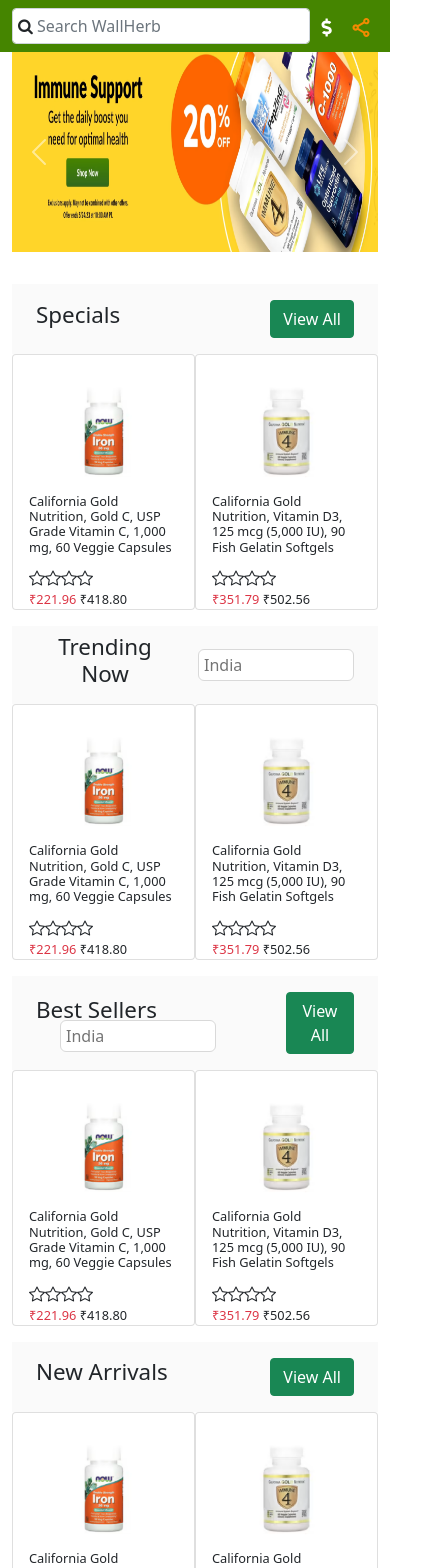
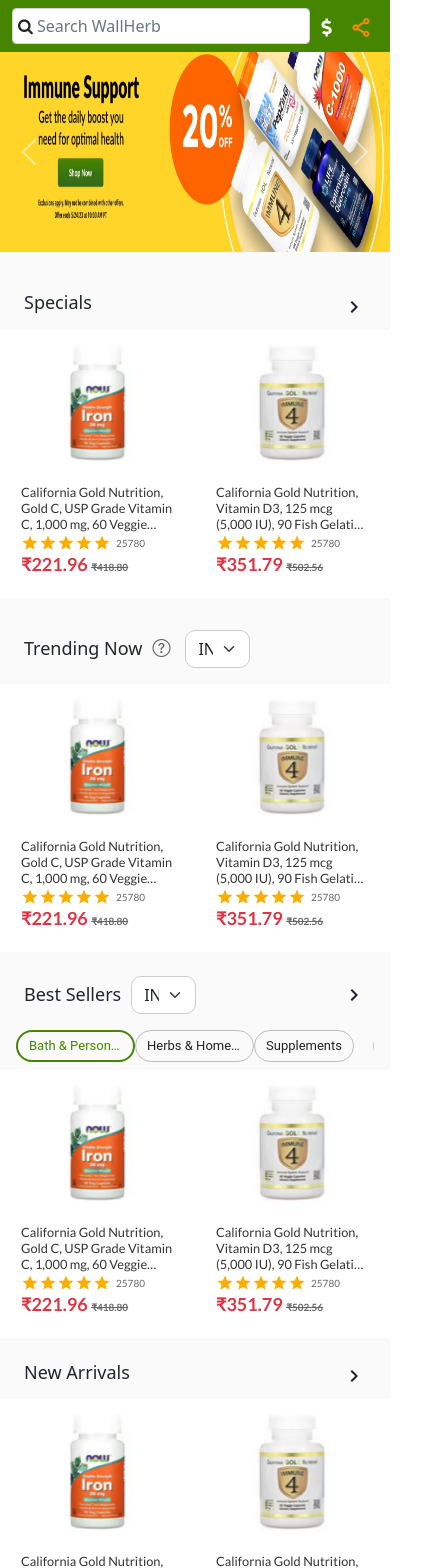
Before and after one commit to bobiiii/React-Ec2, a React (Vite) app: page / in a window 390 px wide. Shown: the top 1568 px of the page, 439 px wide, since content can reach past the window. Built offline with nearby package versions, Linux system fonts and the light colour scheme.

Commit message:
home page

```diff
--- a/src/components/BestSellers.jsx
+++ b/src/components/BestSellers.jsx
@@ -1,12 +1,39 @@
 // import CardBox from './CardBox'
+import { useMediaQuery } from '@mui/material'
 import Carouselcards from './Carouselcards'
+import { KeyboardArrowRight } from '@mui/icons-material'
+import HomePageChipCarousel from './HomePageChipCarousel'
 
 function BestSellers() {
+  const matches = useMediaQuery('(max-width:500px)')
   return (
     <>
       <div className="speacilsSection d-flex align-items-center justify-content-between px-4 py-2 mt-3  ">
+        <div className="d-flex  align-items-baseline">
+          <div className="d-flex  align-items-baseline">
+            <h5 className={`${matches ? 'fs-cs-6' : 'fs-cs-4'} d-inline`}>
+              {' '}
+              Best Sellers{' '}
+            </h5>
             <div>
-          <h5 className="fs-cs-4 d-inline"> Best Sellers </h5>
+              <select
+                class="form-select show-icon-mobile"
+                aria-label="Default select example"
+                style={{
+                  width: '65px',
+                  borderRadius: '10px',
+                  border: '1px solid #CCCCCC',
+                  marginLeft: '10px',
+                }}
+              >
+                <option selected>IN</option>
+                <option value="1">One</option>
+                <option value="2">Two</option>
+                <option value="3">Three</option>
+              </select>
+            </div>
+          </div>
+          <div className="show-button-mobile">
             <input
               className="ms-4 trdinput"
               placeholder="India"
@@ -14,12 +41,19 @@ function BestSellers() {
               style={{ paddingLeft: '5px' }}
             />
           </div>
-        <div>
+        </div>
+        <div className="show-button-mobile">
           {' '}
           <button type="button" className="btn btn-success my-2">
             View All
           </button>
         </div>
+        <div className="show-icon-mobile">
+          <KeyboardArrowRight />
+        </div>
+      </div>
+      <div className="mx-3 my-2">
+        <HomePageChipCarousel />
       </div>
       <Carouselcards />
     </>
--- a/src/components/Carouselcards.jsx
+++ b/src/components/Carouselcards.jsx
@@ -1,6 +1,9 @@
 // import React from 'react'
 import Slider from 'react-slick'
 import { slide1 } from '../utils/data'
+import '../styles/Css/react-slick-cards.css'
+import { Rating, useMediaQuery } from '@mui/material'
+
 function Carouselcards() {
   const settings = {
     infinite: true,
@@ -20,7 +23,7 @@ function Carouselcards() {
       {
         breakpoint: 600,
         settings: {
-          slidesToShow: 4,
+          slidesToShow: 3,
           slidesToScroll: 2,
           initialSlide: 2,
         },
@@ -34,17 +37,36 @@ function Carouselcards() {
       },
     ],
   }
+  const matches = useMediaQuery('(max-width:500px)')
   return (
-    <div>
+    <div
+      className="bg-color-div"
+      style={{ width: '100%', overflowX: 'hidden' }}
+    >
       <Slider {...settings}>
         {slide1.map((item, index) => {
           return (
-            <div key={index}>
-              <div className="card w-100  " style={{ height: '16rem' }}>
-                <div className=" mx-auto pt-3" style={{ width: '50%' }}>
+            <div key={index} style={{ backgroundColor: 'white' }}>
+              <div
+                className="card w-100 card-hover card-style "
+                style={{
+                  // height: '18rem',
+                  border: 'none',
+                  backgroundColor: 'white',
+                  paddingBottom: '20px',
+                }}
+              >
+                <div
+                  className={` ${matches ? 'mx-1 pt-0  ' : 'mx-auto pt-3'}`}
+                  style={{ width: '50%' }}
+                >
                   <img
                     src={item.img}
-                    className="card-img-top  mx-auto pt-3"
+                    className={`card-img-top card-image ${
+                      matches
+                        ? 'mx-4 pt-1 pb-1 d-flex  justify-content-center'
+                        : 'mx-auto pt-3'
+                    }`}
                     alt="..."
                     width="100%"
                     height="auto"
@@ -54,18 +76,21 @@ function Carouselcards() {
                   className="card-body d-flex flex-column justify-content-center  pb-0   "
                   style={{ height: '16rem' }}
                 >
-                  <h5 className="card-title fs-cs-1 flex-grow-1 mb-auto ">
+                  <h5
+                    className="card-title fs-cs-1 flex-grow-1 mb-auto card-style-title "
+                    // style={{ maxWidth: '173px' }}
+                  >
                     {item.title}
                   </h5>
-                  <div>
-                    <i className="bi bi-star"></i>
-                    <i className="bi bi-star"></i>
-                    <i className="bi bi-star"></i>
-                    <i className="bi bi-star"></i>
+                  <div className="d-flex align-items-center">
+                    <Rating value={5} size="small" readOnly />
+                    <span className="gray-rating">25780</span>
                   </div>
-                  <div className="fs-cs-1 ">
-                    <span className="text-danger">{item.oldPrice} </span>{' '}
-                    <span>{item.newPrice}</span>
+                  <div className="fs-cs-1 pb-3">
+                    <span className="text-danger price-red">
+                      {item.oldPrice}{' '}
+                    </span>{' '}
+                    <span className="price-gray">{item.newPrice}</span>
                   </div>
                 </div>
               </div>
--- a/src/components/HerbsandSpice.jsx
+++ b/src/components/HerbsandSpice.jsx
@@ -17,6 +17,8 @@ import HerbPagination from './HerbPagination'
 import HerbsMiniBannerCarousel from './HerbsMiniBannerCarousel'
 import ErrorIcon from '@mui/icons-material/Error'
 import KeyboardArrowRightIcon from '@mui/icons-material/KeyboardArrowRight'
+import { useMediaQuery } from '@mui/material'
+import '../styles/Css/herbs.css'
 
 function HerbsandSpice() {
   const categoriesList = [
@@ -342,9 +344,12 @@ function HerbsandSpice() {
       price: '566.94',
     },
   ]
+
+  const matches = useMediaQuery('(min-width:1450px)')
+
   return (
     <>
-      <div className="container">
+      <div className={matches && 'container'} style={{ background: '#fafafa' }}>
         <div className="mainhero">
           <div className="hero ">
             <div className="ms-5 ">
@@ -485,7 +490,10 @@ function HerbsandSpice() {
             </div>
           </div>
 
-          <div className="herbs-section-main-spacing">
+          <div
+            className="herbs-section-main-spacing"
+            // style={{background: "#ffffff"}}
+          >
             <div className="sidebarsection">
               <div className="sidebar mt-3 ">
                 <ul className="nav flex-column ">
@@ -849,7 +857,10 @@ function HerbsandSpice() {
                   {accordionList.map((item) => {
                     return (
                       <>
-                        <li className="nav-item accordion-item">
+                        <li
+                          className="nav-item accordion-item"
+                          style={{ background: '#fafafa', borderBottom: '0px' }}
+                        >
                           <a
                             className="nav-link text-dark d-flex justify-content-between align-items-baseline accordion-header"
                             id="flush-headingOne"
@@ -861,6 +872,7 @@ function HerbsandSpice() {
                                 fontWeight: '600',
                                 color: '#000000',
                                 marginLeft: '8px',
+                                background: '#fafafa',
                               }}
                               class="accordion-button collapsed"
                               // type="button"
--- /dev/null
+++ b/src/components/HomePageChipCarousel.jsx
@@ -0,0 +1,94 @@
+import { Chip } from '@mui/material'
+import React from 'react'
+import Carousel from 'react-multi-carousel'
+import 'react-multi-carousel/lib/styles.css'
+
+const HomePageChipCarousel = () => {
+  const responsive = {
+    superLargeDesktop: {
+      // the naming can be any, depends on you.
+      breakpoint: { max: 4000, min: 3000 },
+      items: 7,
+    },
+    desktop: {
+      breakpoint: { max: 3000, min: 1024 },
+      items: 7,
+    },
+    tablet: {
+      breakpoint: { max: 1024, min: 464 },
+      items: 3,
+    },
+    mobile: {
+      breakpoint: { max: 464, min: 0 },
+      items: 3,
+    },
+  }
+  return (
+    <div className="chip-homepage-main">
+      <Carousel
+        swipeable={true}
+        draggable={true}
+        responsive={responsive}
+        ssr={true} // means to render carousel on server-side.
+        infinite={true}
+        autoPlaySpeed={1000}
+        keyBoardControl={true}
+        customTransition="all .5"
+        transitionDuration={500}
+        containerClass="carousel-container"
+        removeArrowOnDeviceType={['tablet', 'mobile']}
+        showDots={false}
+        itemClass="carousel-item-padding-5-px"
+        arrows={false}
+        width={'70%'}
+      >
+        <div>
+          <Chip
+            className="chip-homepage"
+            label="Bath & Personal Care"
+            variant="outlined"
+            sx={{ border: '2px solid #458500', color: '#458500' }}
+          />
+        </div>
+        <div>
+          <Chip
+            className="chip-homepage"
+            label="Herbs & Homeopathy"
+            variant="outlined"
+          />
+        </div>
+        <div>
+          <Chip
+            className="chip-homepage"
+            label="Supplements"
+            variant="outlined"
+          />
+        </div>
+        <div>
+          <Chip className="chip-homepage" label="Beauty" variant="outlined" />
+        </div>
+        <div>
+          <Chip className="chip-homepage" label="Sports" variant="outlined" />
+        </div>
+        <div>
+          <Chip className="chip-homepage" label="Grocery" variant="outlined" />
+        </div>
+        <div>
+          <Chip
+            className="chip-homepage"
+            label="Kids & Babies"
+            variant="outlined"
+          />
+        </div>
+        <div>
+          <Chip className="chip-homepage" label="Pets" variant="outlined" />
+        </div>
+        <div>
+          <Chip className="chip-homepage" label="Home" variant="outlined" />
+        </div>
+      </Carousel>
+    </div>
+  )
+}
+
+export default HomePageChipCarousel
--- a/src/components/Homepage.jsx
+++ b/src/components/Homepage.jsx
@@ -1,3 +1,4 @@
+import { useMediaQuery } from '@mui/material'
 import BestSellers from './BestSellers'
 import Hero from './Hero'
 import NewArrivals from './NewArrivals'
@@ -6,12 +7,16 @@ import Trending from './Trending'
 import WallHerbLive from './WallHerbLive'
 
 function Homepage() {
+  const matches = useMediaQuery('(min-width:1450px)')
   return (
     <>
-      <div className="container">
+      <div className={matches && 'container'} style={{ background: '#fafafa' }}>
         <Hero />
         <Speacials />
-        <Trending />
+        <div className="my-2">
+          {' '}
+          <Trending />
+        </div>
         <BestSellers />
         <NewArrivals />
         <div className="mt-4">
--- a/src/components/NewArrivals.jsx
+++ b/src/components/NewArrivals.jsx
@@ -1,17 +1,24 @@
 // import CardBox from "./CardBox"
+import { useMediaQuery } from '@mui/material'
 import Carouselcards from './Carouselcards'
+import { KeyboardArrowRight } from '@mui/icons-material'
 function NewArrivals() {
+  const matches = useMediaQuery('(max-width:500px)')
   return (
     <>
       <div className="speacilsSection d-flex align-items-center justify-content-between px-4 py-2 mt-3  ">
         <div>
-          <h5 className="fs-cs-4 ">New Arrivals</h5>
+          <h5 className={matches ? 'fs-cs-6' : 'fs-cs-4'}>New Arrivals</h5>
         </div>
-        <div>
+        <div className="show-button-mobile">
           {' '}
           <button type="button" className="btn btn-success my-2">
             View All
           </button>
+        </div>
+
+        <div className="show-icon-mobile">
+          <KeyboardArrowRight />
         </div>
       </div>
 
--- a/src/components/ProductDetail.jsx
+++ b/src/components/ProductDetail.jsx
@@ -1,9 +1,11 @@
 import SpecialOffer from './SpecialOffer'
 import ProductDetailsGrid from './ProductDetailsGrid'
+import { useMediaQuery } from '@mui/material'
 
 function ProductDetail() {
+  const matches = useMediaQuery('(min-width:1450px)')
   return (
-    <div className="container">
+    <div className={matches && 'container'}>
       <div className="mainhero">
         <div className="hero ">
           <div className="ms-5 ">
--- a/src/components/Speacials.jsx
+++ b/src/components/Speacials.jsx
@@ -1,23 +1,32 @@
 // import bottle from "../images/32.png"
+import { useMediaQuery } from '@mui/material'
 import Carouselcards from './Carouselcards'
+import { KeyboardArrowRight } from '@mui/icons-material'
 // import {slide1} from "../utils/data"
 
 function Speacials() {
+  const matches = useMediaQuery('(max-width:500px)')
   return (
     <>
-      <div className="speacilsSection d-flex align-items-center justify-content-between px-4 py-0 mt-2  ">
+      <div className="speacilsSection d-flex align-items-center justify-content-between px-4 py-2 mt-2  ">
         <div>
-          <h5 className="fs-cs-4 "> Specials </h5>
+          <h5 className={matches ? 'fs-cs-6' : 'fs-cs-4'}> Specials </h5>
         </div>
-        <div>
+        <div className="show-button-mobile">
           {' '}
           <button type="button" className="btn btn-success my-3">
             View All
           </button>
         </div>
+
+        <div className="show-icon-mobile">
+          <KeyboardArrowRight />
+        </div>
       </div>
 
-      <Carouselcards />
+      <div>
+        <Carouselcards />
+      </div>
     </>
   )
 }
--- a/src/components/Trending.jsx
+++ b/src/components/Trending.jsx
@@ -1,18 +1,49 @@
 // import CardBox from './CardBox'
+import { useMediaQuery } from '@mui/material'
 import Carouselcards from './Carouselcards'
 
 function Trending() {
+  const matches = useMediaQuery('(max-width:500px)')
   return (
     <>
-      <div className="speacilsSection d-flex align-items-baseline px-4 py-2 mt-3">
-        <div className="treandingdiv">
-          <h5 className="fs-cs-4"> Trending Now </h5>
+      <div className="speacilsSection d-flex align-items-baseline px-4 py-3 mt-3">
+        <div className="treandingdiv ">
+          <h5 className={matches ? 'fs-cs-6' : 'fs-cs-4'}> Trending Now </h5>
+          <div className="show-button-mobile">
             <input
               className="ms-4 trdinput"
               placeholder="India"
               type="text"
               style={{ paddingLeft: '5px' }}
             />
+          </div>
+          <div className="show-icon-mobile">
+            <i
+              class="bi bi-question-circle"
+              style={{
+                color: '#666666',
+                fontSize: '18px',
+                marginLeft: '10px',
+                marginRight: '15px',
+              }}
+            ></i>
+          </div>
+          <div className="show-icon-mobile">
+            <select
+              class="form-select"
+              aria-label="Default select example"
+              style={{
+                width: '65px',
+                borderRadius: '10px',
+                border: '1px solid #CCCCCC',
+              }}
+            >
+              <option selected>IN</option>
+              <option value="1">One</option>
+              <option value="2">Two</option>
+              <option value="3">Three</option>
+            </select>
+          </div>
         </div>
       </div>
       <Carouselcards />
--- a/src/index.css
+++ b/src/index.css
@@ -42,6 +42,11 @@
 
 .fs-cs-5 {
   font-size: 1.6rem;
+}
+
+/* for mobile screen */
+.fs-cs-6 {
+  font-size: 1.125rem;
 }
 
 .btnspace {
@@ -236,7 +241,7 @@
 .treandingdiv {
   display: flex;
   text-align: center;
-  align-items: center;
+  align-items: baseline;
 }
 
 .trdtext {
@@ -310,6 +315,35 @@
 /* Homepage CSS Start  */
 .live-box {
   background: linear-gradient(180deg, #ffd653 0%, #f5b300 100%);
+}
+
+.show-button-mobile {
+}
+.show-icon-mobile {
+  display: none;
+}
+@media screen and (max-width: 430px) {
+  .show-button-mobile {
+    display: none;
+  }
+  .show-icon-mobile {
+    display: flex;
+  }
+}
+
+.bg-color-div {
+  background: #fafafa;
+}
+.chip-homePage {
+}
+
+@media screen and (max-width: 440px) {
+  .bg-color-div {
+    background: #ffffff;
+  }
+  .chip-homepage {
+    font-size: 12px;
+  }
 }
 
 /* Homepage CSS End */
@@ -1946,18 +1980,3 @@ button {
 /* Secure css End */
 
 /* menu */
-
-.accordion-button:not(.collapsed)::after {
-  background-image: url("./assets/icons/plusIcon.svg");
-  /* transform: rotate(45deg);     */
-  background-position: center;
-}
-.accordion-button::after {
-  margin-right: -20%;
-  background-image: url("./assets/icons/plusIcon.svg");
-  background-color: white;
-}
-.accordion-button:not(.collapsed) {
-  color: #ffffff;
-  background-color: #ffffff;
-}
--- /dev/null
+++ b/src/styles/Css/herbs.css
@@ -0,0 +1,14 @@
+.accordion-button:not(.collapsed)::after {
+  background-image: url("./assets/icons/plusIcon.svg");
+  /* transform: rotate(45deg);     */
+  background-position: center;
+}
+.sidebar .accordion-button::after {
+  margin-right: -20%;
+  background-image: url("./assets/icons/plusIcon.svg");
+  /* background-color: white; */
+}
+.sidebar .accordion-button:not(.collapsed) {
+  color: #ffffff;
+  background-color: #ffffff;
+}
--- /dev/null
+++ b/src/styles/Css/react-slick-cards.css
@@ -0,0 +1,82 @@
+.slick-list {
+  margin: 0px -7px;
+}
+.slick-slide > div {
+  padding: 10px 10px;
+  margin: 10px 0px;
+}
+.card-hover:hover {
+  box-shadow: 16px 16px 42px #e3e3e3, -16px -16px 42px #ffffff;
+  z-index: 4;
+}
+
+@media screen and (max-width: 1300px) {
+  .slick-list {
+    margin: 0 -7px;
+  }
+  .slick-slide > div {
+    padding: 0 5px;
+  }
+}
+
+.card-style {
+  height: 18rem;
+  padding-bottom: 20px;
+}
+
+@media screen and (max-width: 440px) {
+  .card-style {
+    height: 15.5rem;
+  }
+  .card-style-title {
+    font-family: Lato;
+    font-size: 12px;
+    font-weight: 400;
+    letter-spacing: 0em;
+    text-align: left;
+    color: #333333;
+
+    overflow: hidden;
+    text-overflow: ellipsis;
+    display: -webkit-box;
+    line-height: 16px;
+    height: 50px;
+    max-height: 50px;
+    font-size: 22px;
+    -webkit-line-clamp: 3;
+    -webkit-box-orient: vertical;
+  }
+  .price-red {
+    font-family: Lato;
+    font-size: 18px;
+    font-weight: 600;
+    line-height: 24px;
+    letter-spacing: 0em;
+    text-align: left;
+    color: #e21f1f;
+  }
+  .price-gray {
+    font-family: Lato;
+    font-size: 10px;
+    font-weight: 600;
+    line-height: 24px;
+    letter-spacing: 0em;
+    text-align: left;
+    color: #666666;
+    text-decoration: line-through;
+  }
+  .card-image {
+    width: 128px;
+    height: 128px;
+  }
+  .gray-rating {
+    font-family: Lato;
+    font-size: 10px;
+    font-weight: 400;
+    line-height: 12px;
+    letter-spacing: 0em;
+    text-align: left;
+    color: #666666;
+    margin-left: 5px;
+  }
+}
```
Lines whose indentation alone changed are shown as unchanged.
